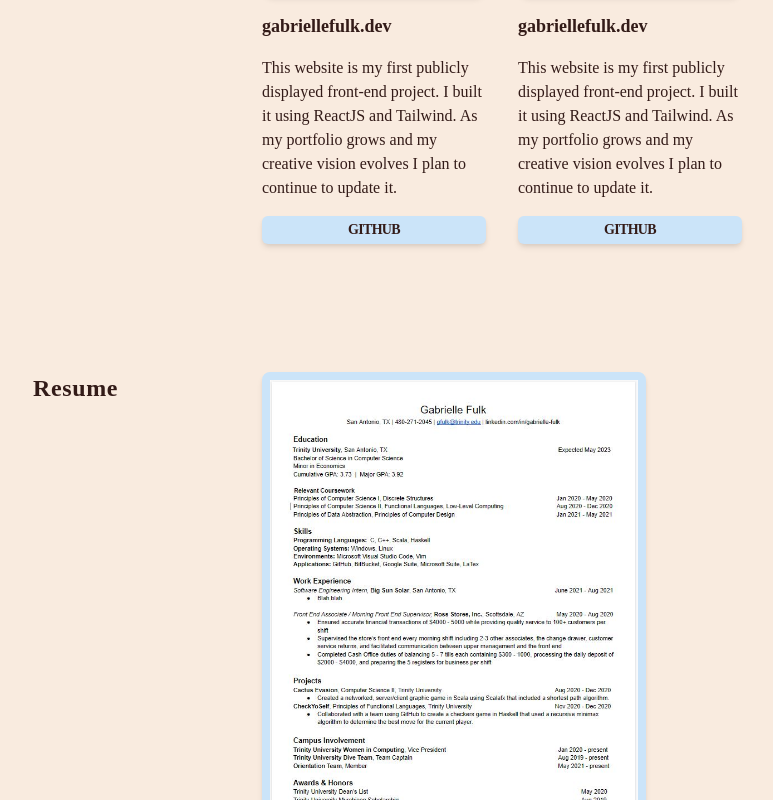
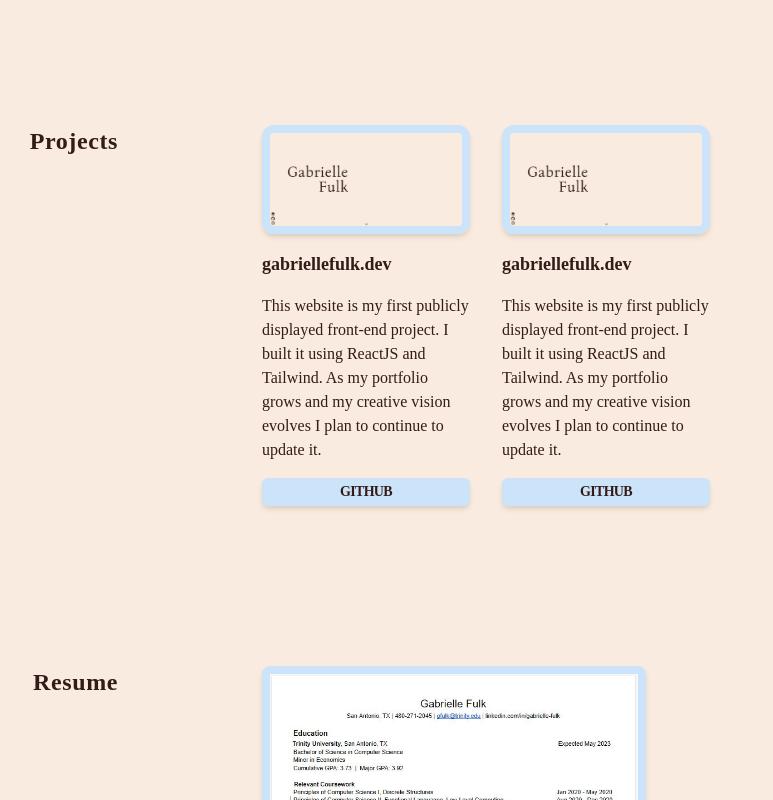
Before and after one commit to GabrielleFulk/GabrielleFulk.github.io, a React (Create React App) app: page / in a window 1280 px wide. Shown: the part 1560-2360 px from the top of the page, without its empty margins (122-895 px from the left). Built offline with nearby package versions, Linux system fonts and the light colour scheme; a web font is replaced by a local one.

Commit message:
Add flex-wrap and improve screen size adaptability

```diff
--- a/src/components/ProjectCard.js
+++ b/src/components/ProjectCard.js
@@ -2,7 +2,7 @@ import React from "react"
 
 const ProjectCard = ({image, name, description, btnName, btnLink}) => {
     return (
-        <div className="flex flex-col h-min w-64 space-y-4 text-title pr-8">
+        <div className="flex flex-col h-min w-60 space-y-4 text-title pr-8 mb-8">
             <img className="rounded-xl border-8 border-water shadow-md" src={image} alt=""/>
             <div className="text-lg font-bold">
                 {name}
--- a/src/components/SpacerColumn.js
+++ b/src/components/SpacerColumn.js
@@ -2,7 +2,7 @@ import React from "react"
 
 const SpacerColumn = () => {
     return (
-        <div className="flex flex-col w-36"/>
+        <div className="flex flex-col w-12 sm:w-36"/>
     )
 }
 
--- a/src/pages/AboutPage.js
+++ b/src/pages/AboutPage.js
@@ -12,7 +12,7 @@ import PoolOutlinedIcon from '@material-ui/icons/PoolOutlined'
 
 const AboutPage = () => {
     return (
-        <div className="flex flex-row py-32">
+        <div className="flex flex-row flex-wrap py-32">
             <SpacerColumn/>
             <div className="page-heading w-24">
                 About<br/>Me
--- a/src/pages/ProjectsPage.js
+++ b/src/pages/ProjectsPage.js
@@ -7,17 +7,19 @@ const websiteDesc = ("This website is my first publicly displayed front-end proj
 
 const ProjectsPage = () => {
     return (
-        <div className="flex flex-row pb-32">
+        <div className="flex flex-row flex-wrap pb-32">
             <SpacerColumn/>
-            <div className="page-heading w-24">
-                Projects
+            <div className="flex flex-col">
+                <div className="page-heading w-24 pb-8">
+                    Projects
+                </div>
             </div>
-            <SpacerColumn/>
-            <div className="flex flex-row">
+            {/* <SpacerColumn/> */}
+            <div className="flex flex-row flex-wrap">
+                <SpacerColumn/>
                 <ProjectCard image={websiteSS} name="gabriellefulk.dev" description={websiteDesc} btnName="GITHUB" btnLink="https://github.com/GabrielleFulk/GabrielleFulk.github.io"/>
                 <ProjectCard image={websiteSS} name="gabriellefulk.dev" description={websiteDesc} btnName="GITHUB" btnLink="https://github.com/GabrielleFulk/GabrielleFulk.github.io"/>
             </div>
-            <SpacerColumn/>
         </div>
     )
 }
--- a/src/pages/ResumePage.js
+++ b/src/pages/ResumePage.js
@@ -5,10 +5,10 @@ import resumeDownload from "../assets/resumeDownload.pdf"
 
 const ResumePage = () => {
     return (
-        <div className="flex flex-row pb-10">
+        <div className="flex flex-row flex-wrap pb-10">
             <SpacerColumn/>
             <div className="flex flex-col">
-                <div className="page-heading w-24">
+                <div className="page-heading w-24 pb-8">
                     Resume
                 </div>
             </div>
@@ -21,7 +21,6 @@ const ResumePage = () => {
                         <button className= "bg-water py-1 px-2 rounded-md border-0 shadow-md tracking-tighter text-sm font-bold">DOWNLOAD</button>
                     </a>
                 </div>
-                <SpacerColumn/>
             </div>
         </div>
     )
--- a/src/pages/TitlePage.js
+++ b/src/pages/TitlePage.js
@@ -5,8 +5,8 @@ const TitlePage = () => {
     return (
         <>
         <div className="flex flex-col justify-center h-screen text-8xl font-medium text-title tracking-wide">
-            <div className="flex flex-row justify-start">
-            <SpacerColumn/>
+            <div className="flex flex-row">
+                <SpacerColumn/>
                 <div className="text-right">
                     Gabrielle<br/>Fulk
                 </div>
```
